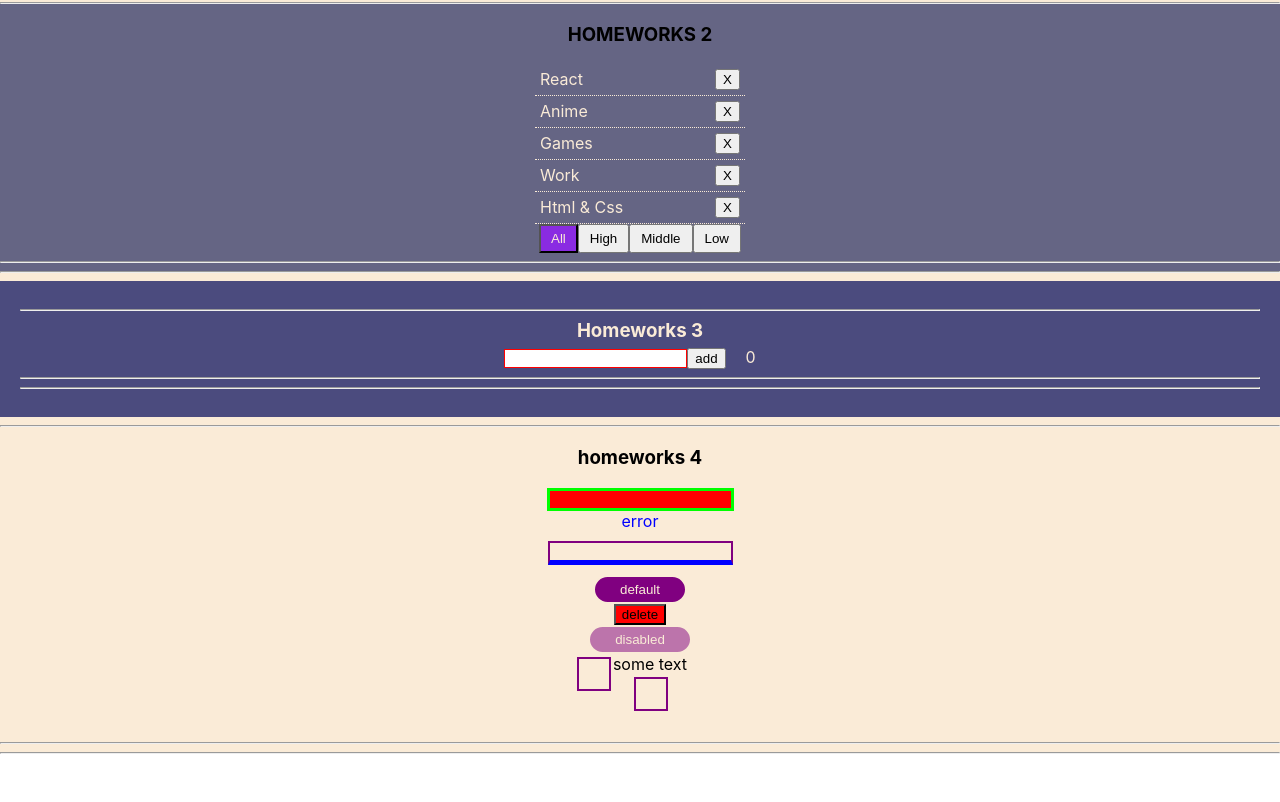
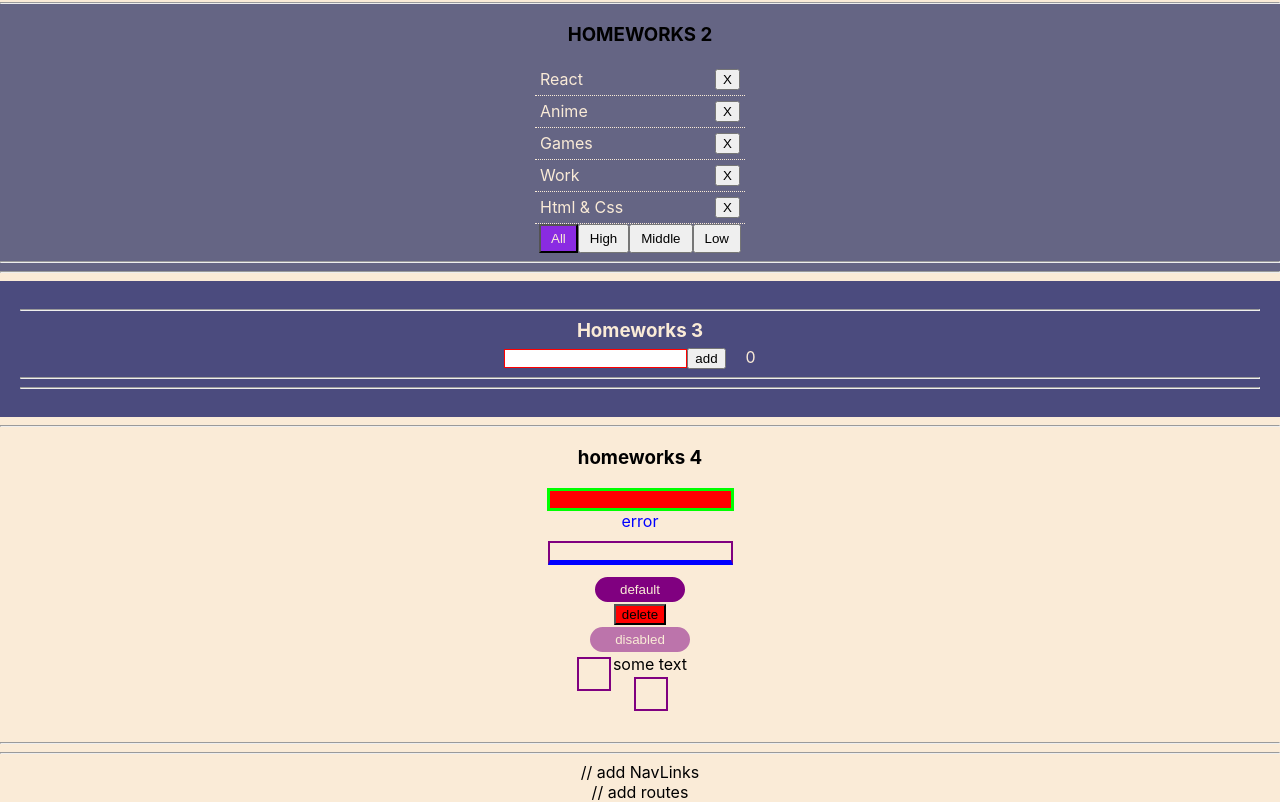
Before and after one commit to Alonasa/homeworks, a React (Create React App) app: page /#/pre-junior in a window 1280 px wide. Shown: the part 236-1038 px from the top of the page. Before the commit the page ends 998 px from the top, so only its background shows below. Built offline with nearby package versions, Linux system fonts and the light colour scheme.

Commit message:
added react router

```diff
--- a/package.json
+++ b/package.json
@@ -15,6 +15,7 @@
     "gh-pages": "^3.2.3",
     "react": "^17.0.2",
     "react-dom": "^17.0.2",
+    "react-router-dom": "^6.2.1",
     "react-scripts": "4.0.3",
     "typescript": "^4.1.2",
     "uuid": "^8.3.2",
--- a/src/p1-main/m1-ui/u1-app/App.tsx
+++ b/src/p1-main/m1-ui/u1-app/App.tsx
@@ -4,6 +4,7 @@ import HW1 from '../../../p2-homeworks/h1/HW1'
 import HW2 from '../../../p2-homeworks/h2/HW2';
 import HW3 from '../../../p2-homeworks/h3/HW3';
 import HW4 from '../../../p2-homeworks/h4/HW4';
+import HW5 from '../../../p2-homeworks/h5/HW5';
 
 function App() {
     return (
@@ -13,7 +14,7 @@ function App() {
             <HW2/>
             <HW3/>
             <HW4/>
-            {/*<HW5/>*/}
+            <HW5/>
 
         </div>
     )
```
Also changed, not shown: 1 other file (tests, documents, lock files or other folders).
